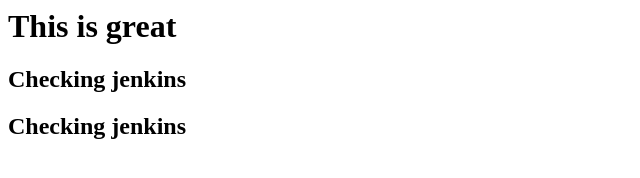
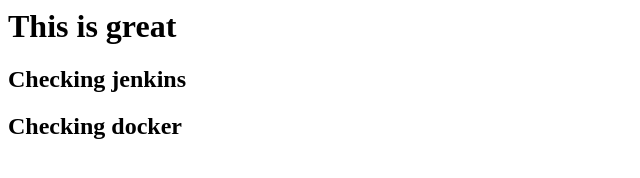
Before and after one commit to readyssh/getup, a plain HTML site: page index.html in a window 1280 px wide. Shown: the full height of the page, 0-640 px from the left. Drawn offline with Linux system fonts and the light colour scheme.

Commit message:
checking

```diff
--- a/index.html
+++ b/index.html
@@ -1,3 +1,3 @@
 <h1>This is great</h1>
 <h2>Checking jenkins</h2>
-<h2>Checking jenkins</h2>
+<h2>Checking docker</h2>
```
